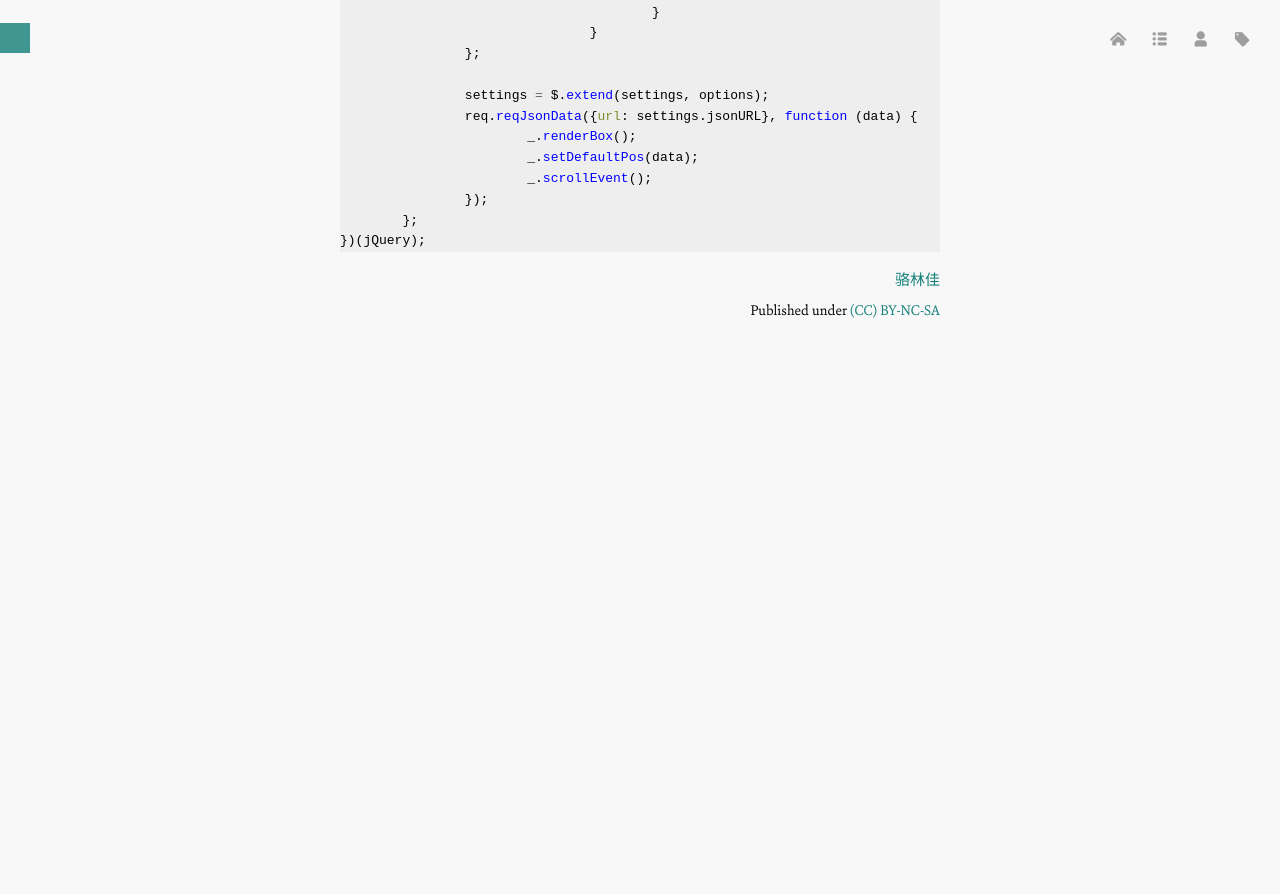
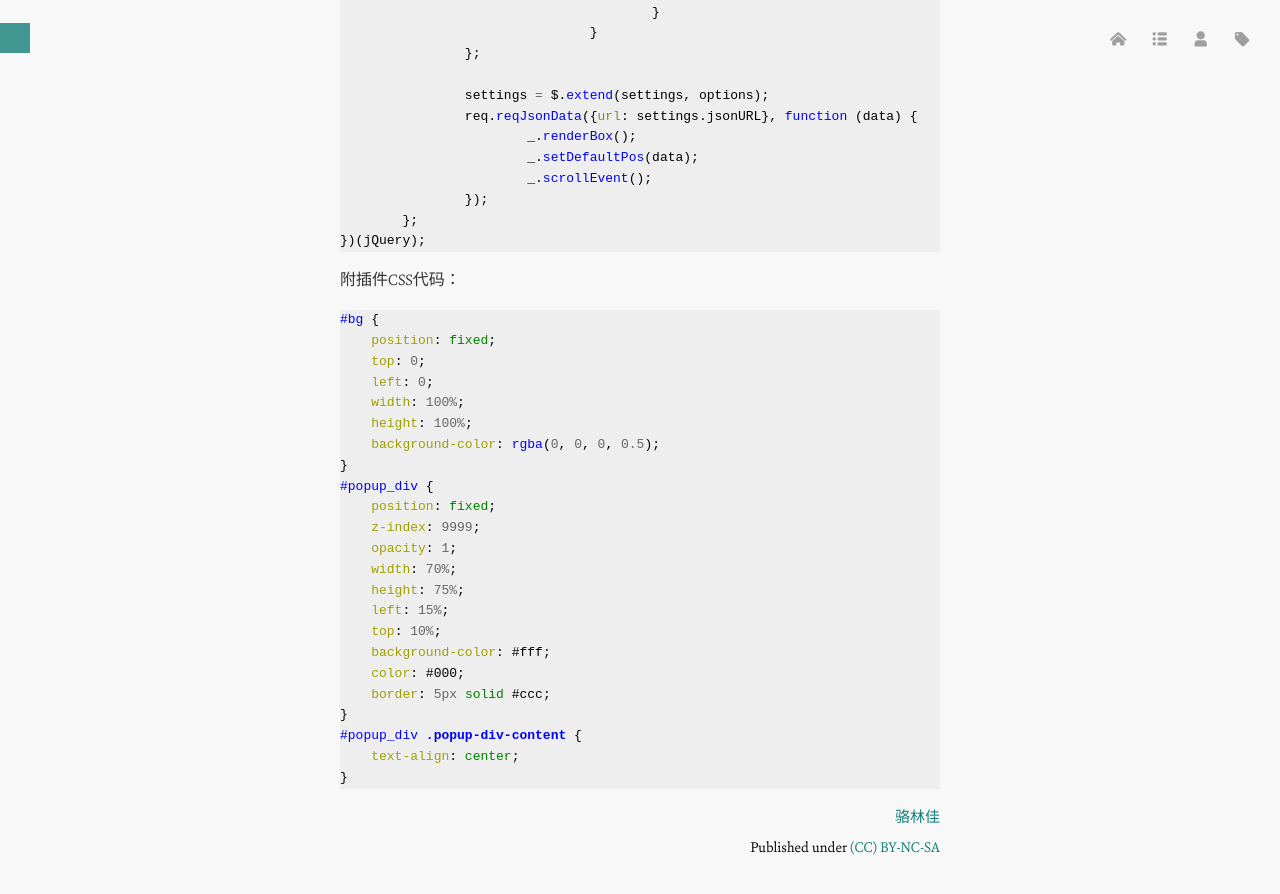
Before and after one commit to luolinjia/cn, a Jekyll site: the page built from _posts/2015-05-22-waterfall.md, in a window 1280 px wide and 900 px high, scrolled down 5225 px. Shown: the top 894 px of the window. Built offline with Jekyll 4.4.1, drawn with Linux system fonts in a browser that asks for light colours; Markdown is read by kramdown in place of the engine named in the settings; comment, search, counter and statistics services are not loaded; before the commit the page ends 5630 px from its top, so only the background shows below that.

Commit message:
Update css code.

```diff
--- a/_posts/2015-05-22-waterfall.md
+++ b/_posts/2015-05-22-waterfall.md
@@ -230,3 +230,30 @@ $('#textBox').waterfall({
 	};
 })(jQuery);
 {% endhighlight %}
+
+附插件CSS代码：
+{% highlight css %}
+#bg {
+    position: fixed;
+    top: 0;
+    left: 0;
+    width: 100%;
+    height: 100%;
+    background-color: rgba(0, 0, 0, 0.5);
+}
+#popup_div {
+    position: fixed;
+    z-index: 9999;
+    opacity: 1;
+    width: 70%;
+    height: 75%;
+    left: 15%;
+    top: 10%;
+    background-color: #fff;
+    color: #000;
+    border: 5px solid #ccc;
+}
+#popup_div .popup-div-content {
+    text-align: center;
+}
+{% endhighlight %}
```
